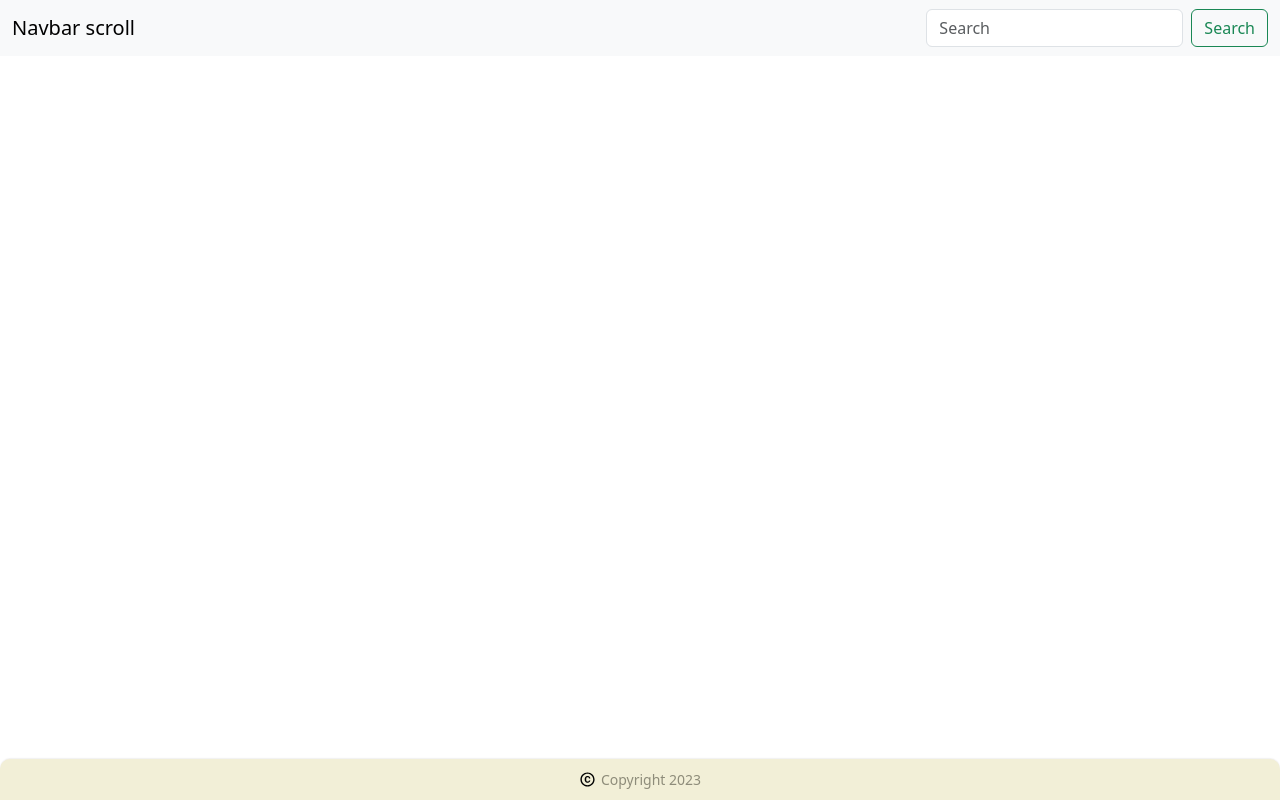
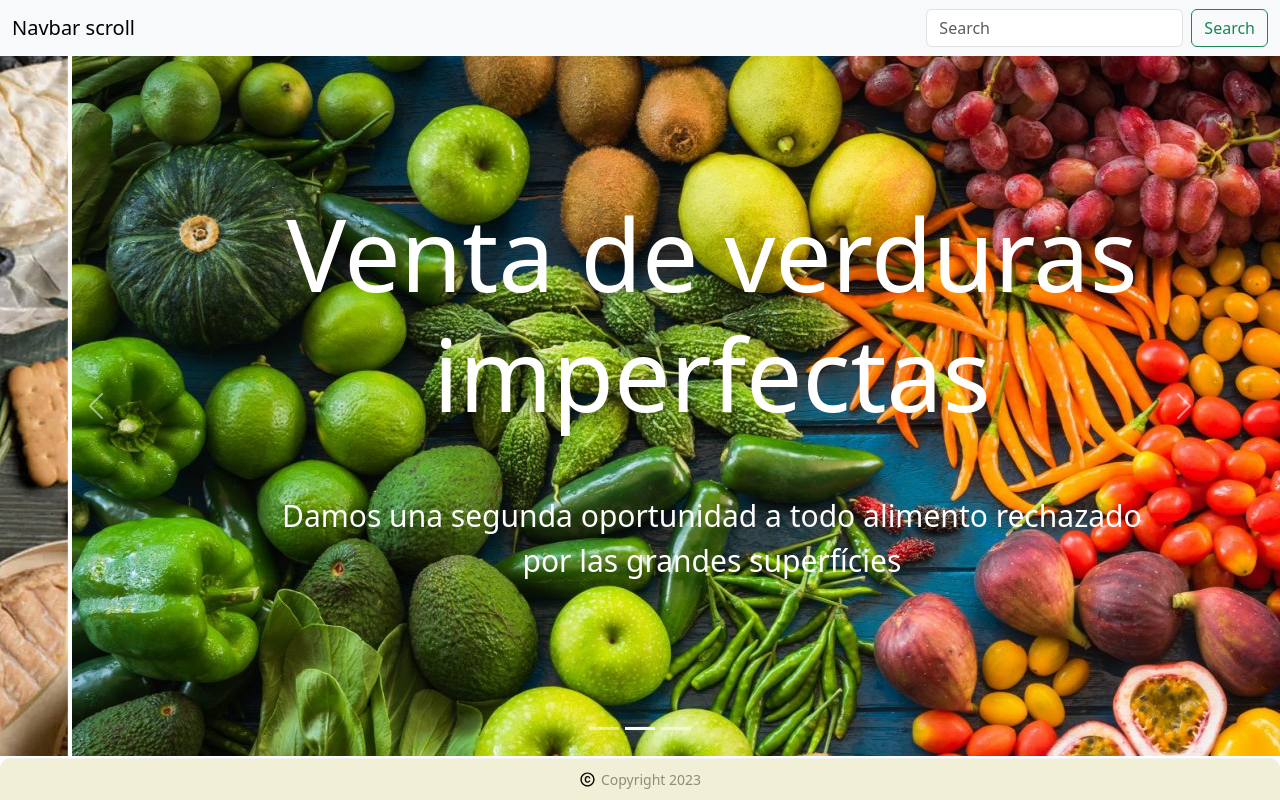
Before and after one commit to Equipo5-Raices/raices_equipo5, a React (Vite) app: page / in a window 1280 px wide. Built offline with nearby package versions, Linux system fonts and the light colour scheme.

Commit message:
Raices: Carrusel 1.2: Carousel added to home page

```diff
--- a/src/pages/HomePage/HomePage.jsx
+++ b/src/pages/HomePage/HomePage.jsx
@@ -1,7 +1,10 @@
 import React from 'react';
+import HeroImage from '../../components/HeroImage/HeroImage';
 
 export const HomePage = () => {
   return (
-    <div></div>
+    <div>
+      <HeroImage/>
+    </div>
   );
 };
```
